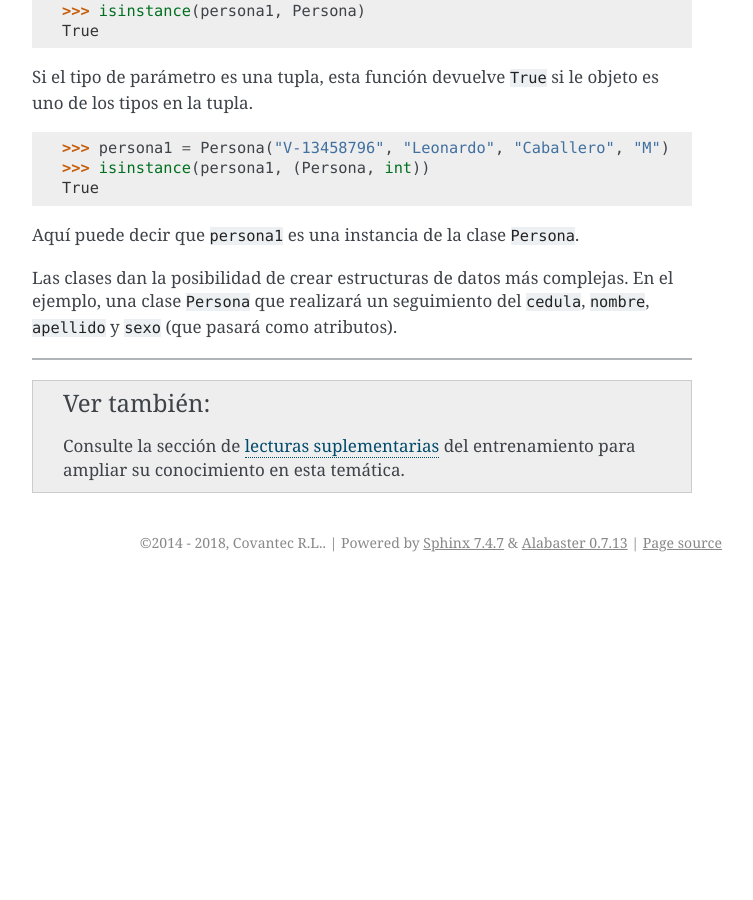
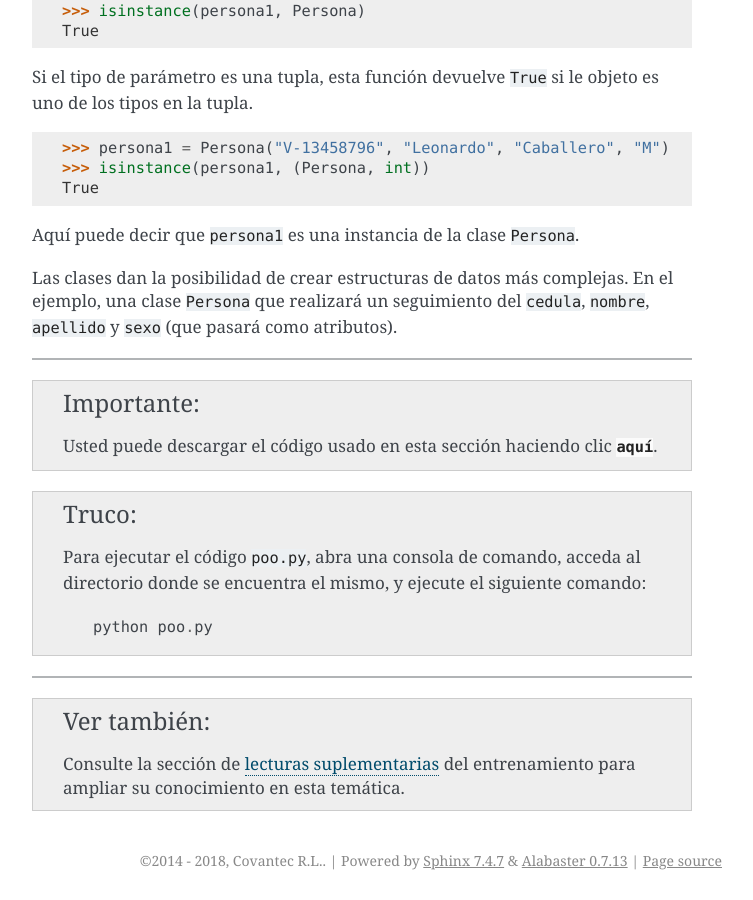
Before and after one commit to macagua/entrenamiento.python_basico, a Sphinx documentation site: the page built from source/leccion9/poo.rst, in a window 1280 px wide and 900 px high, scrolled down 10731 px. Shown: the whole window, without its empty margins (388-1141 px from the left). Built offline with Sphinx 7.4.7, drawn with Linux system fonts in a browser that asks for light colours; before the commit the page ends 11313 px from its top, so only the background shows below that.

Commit message:
Agregar referencias de recursos adicionales en la leccion 9

```diff
--- a/source/leccion9/poo.rst
+++ b/source/leccion9/poo.rst
@@ -586,6 +586,24 @@ En el ejemplo, una clase ``Persona`` que realizará un seguimiento del
 ----
 
 
+.. important::
+    Usted puede descargar el código usado en esta sección haciendo clic
+    :download:`aquí <../../recursos/leccion9/poo.py>`.
+
+
+.. tip::
+    Para ejecutar el código :file:`poo.py`, abra una
+    consola de comando, acceda al directorio donde se encuentra el mismo,
+    y ejecute el siguiente comando:
+
+    ::
+
+        python poo.py
+
+
+----
+
+
 .. seealso::
 
     Consulte la sección de :ref:`lecturas suplementarias <lecturas_suplementarias_sesion9>`
```
